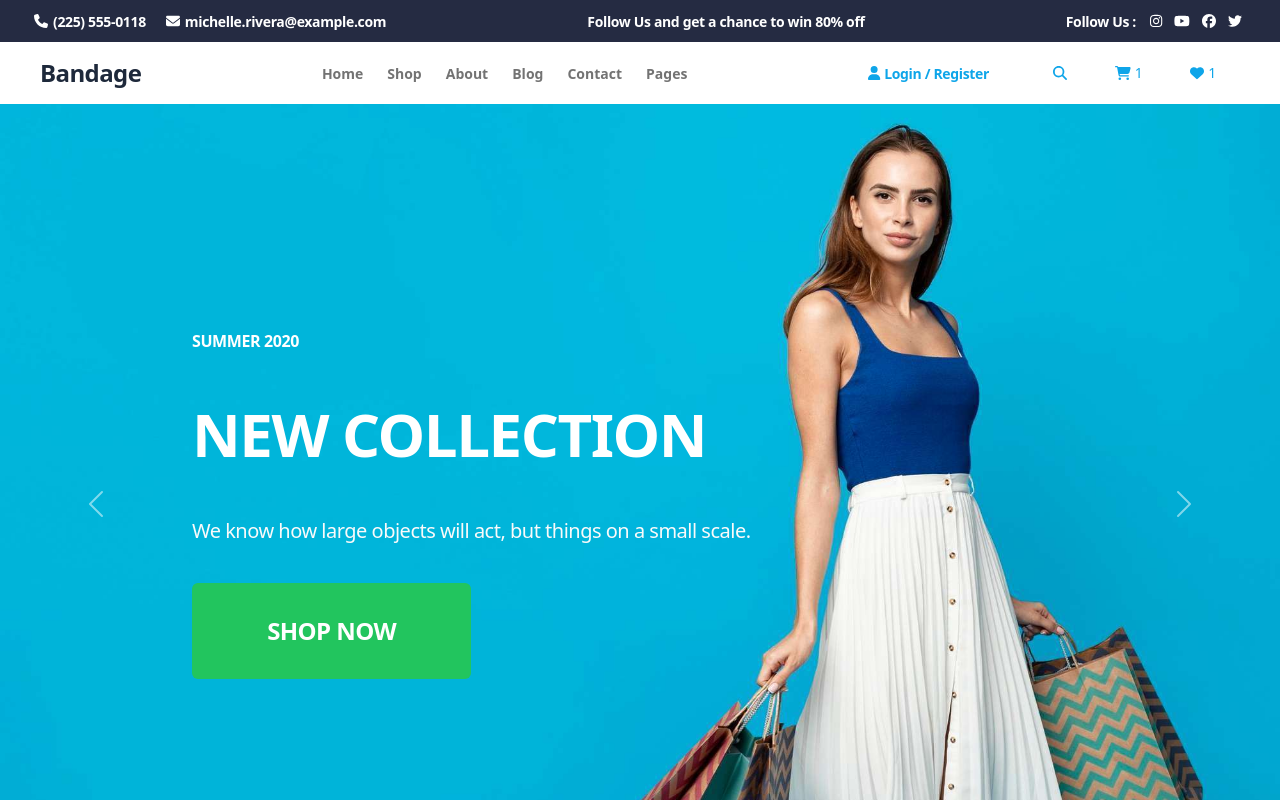
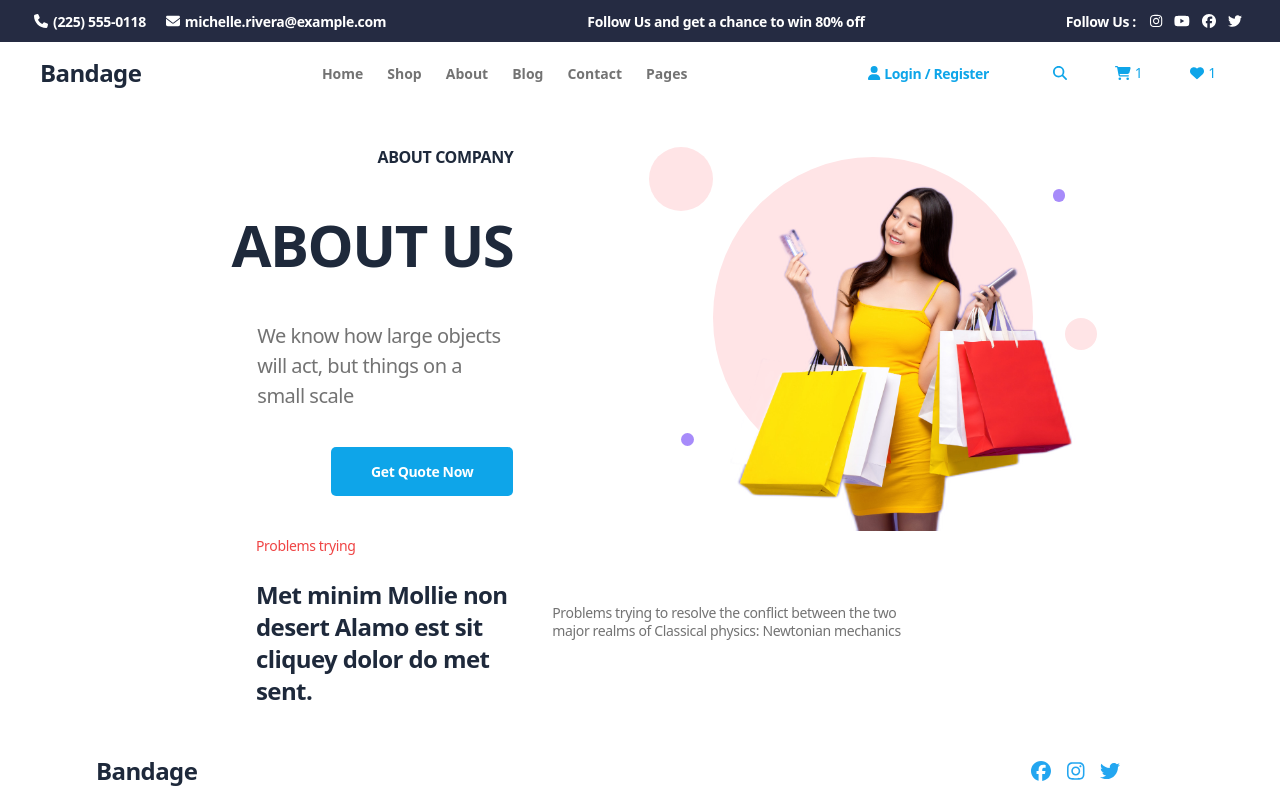
Before and after one commit to malidegirmenci/ReaCommerce-Frontend, a React (Vite) app: page /about in a window 1280 px wide. Shown: the top 800 px of the page. Built offline with nearby package versions, Linux system fonts and the light colour scheme.

Commit message:
about page added

```diff
--- a/src/App.jsx
+++ b/src/App.jsx
@@ -6,12 +6,16 @@ import Home from './pages/Home';
 import Footer from './layout/Footer';
 import ProductList from './pages/ProductList';
 import Contact from './pages/Contact';
+import About from './pages/About';
 
 function App() {
   return (
     <>
       <Header />
       <Switch>
+        <Route path="/about">
+          <About/>
+        </Route>
         <Route path="/contact">
           <Contact/>
         </Route>
--- /dev/null
+++ b/src/pages/About.jsx
@@ -0,0 +1,36 @@
+import { data } from "../data/data"
+export default function About() {
+    const { aboutUsBg } = data.about
+    return (
+        <div className="flex flex-col">
+            <div className="flex items-center justify-center gap-10 ">
+                <div className="basis-1/3 flex flex-col gap-9 items-end justify-center">
+                    <h5 className="text-slate-800 text-base font-bold leading-normal tracking-tight">ABOUT COMPANY</h5>
+                    <h1 className=" text-slate-800 text-[58px] font-bold leading-[80px] tracking-tight">ABOUT US</h1>
+                    <h4 className=" w-[60%] text-neutral-500 text-xl font-normal leading-[30px] tracking-tight">We know how large objects will act, but things on a small scale</h4>
+                    <button className="px-10 py-[15px] bg-sky-500 rounded-[5px] text-white text-sm font-bold leading-snug tracking-tight">Get Quote Now</button>
+                </div>
+                <div className="basis-1/2">
+                    <div className="relative flex-col justify-center items-center inline-flex">
+                        <img className="w-full h-full z-1" src={aboutUsBg} />
+                        <div className="w-[50%] h-[75%] absolute bg-rose-100 rounded-full" />
+                        <div className="w-[2%] h-[3%] absolute left-[20%] bottom-[20%]  bg-violet-400 rounded-full" />
+                        <div className="w-[10%] h-[15%] absolute left-[15%] top-[10%] bg-rose-100 rounded-full" />
+                        <div className="w-[2%] h-[3%] absolute right-[20%] top-[20%]  bg-violet-400 rounded-full" />
+                        <div className="w-[5%] h-[7.5%] absolute right-[15%] top-[50%] bg-rose-100 rounded-full" />
+                    </div>
+                </div>
+            </div>
+            <div className="flex items-center w-[60%] mx-auto gap-9">
+                <div className="flex flex-col w-[50%] gap-6">
+                    <p className="text-red-500 text-sm font-normal leading-tight tracking-tight">Problems trying</p>
+                    <h2 className="text-slate-800 text-2xl font-bold  tracking-tight">Met minim Mollie non desert Alamo est sit cliquey dolor do met sent.</h2>
+                </div>
+                <div>
+                    <p className="text-neutral-500 w-[80%] text-sm font-normal leading-tight tracking-tight">Problems trying to resolve the conflict between the two major realms of Classical physics: Newtonian mechanics </p>
+                </div>
+            </div>
+        </div>
+    )
+
+}
```
